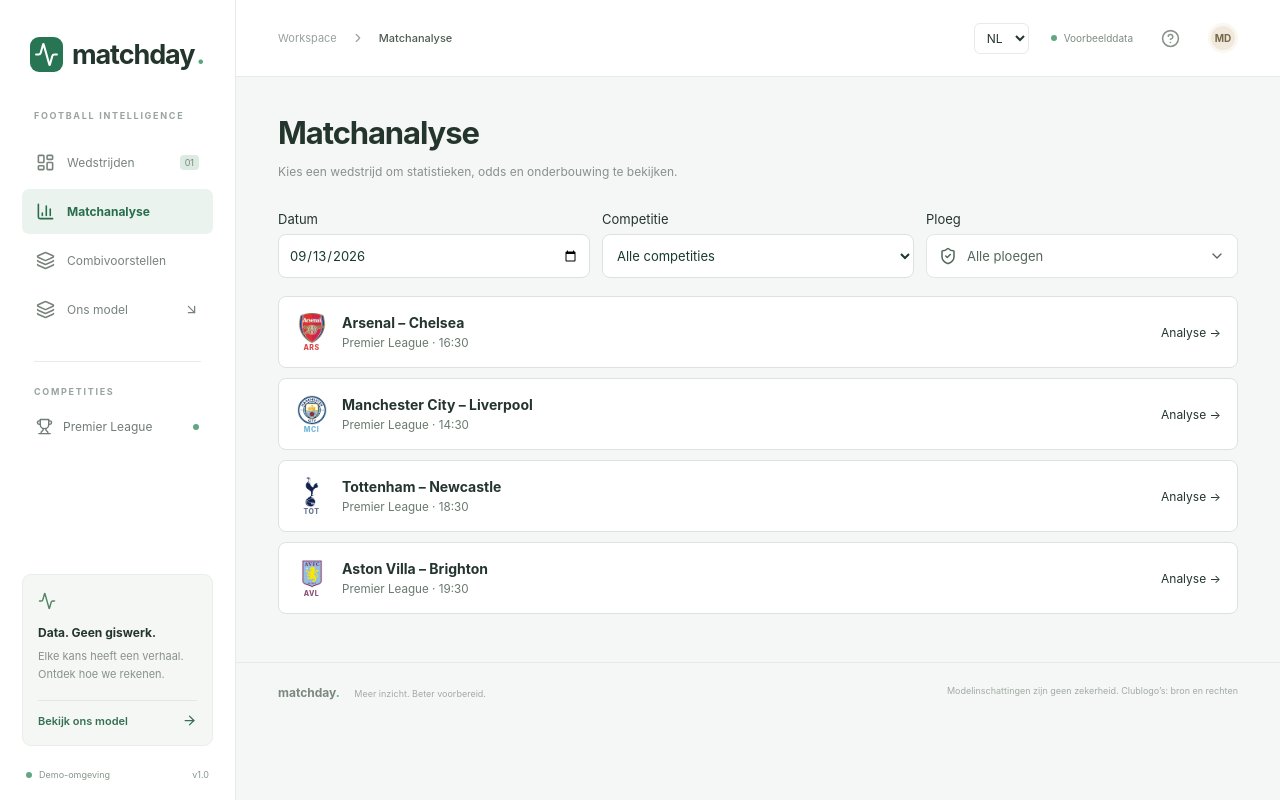
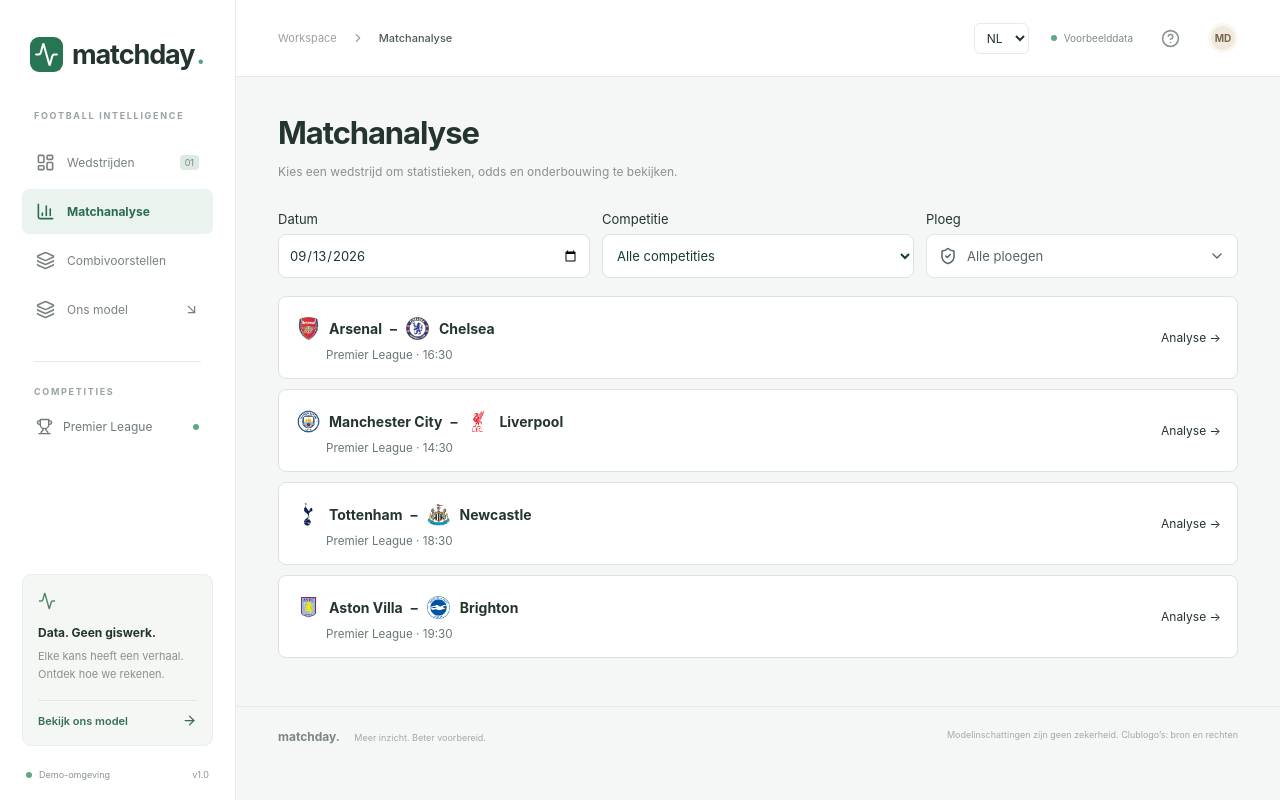
Before and after one commit to jphnfrxfcj-star/Football-Stats, a React (Vite) app: page / in a window 1280 px wide. Both pictures are taken after a click on the button "Matchanalyse". Built offline with nearby package versions, Linux system fonts and the light colour scheme.

Commit message:
Show both club crests in the match analysis picker

```diff
--- a/src/components/MatchPicker.tsx
+++ b/src/components/MatchPicker.tsx
@@ -112,12 +112,17 @@
                 key={f.id}
                 onClick={() => navigate(`/match/${f.id}`)}
               >
-                <Badge team={f.home} />
-                <span>
-                  <strong>
-                    {t(f.home.name)}
-                    {' – '}
-                    {t(f.away.name)}
+                <span className="match-picker-match">
+                  <strong className="match-picker-teams">
+                    <span className="match-picker-team">
+                      <Badge team={f.home} size="small" />
+                      <span>{t(f.home.name)}</span>
+                    </span>
+                    <span className="match-picker-separator">{' – '}</span>
+                    <span className="match-picker-team">
+                      <Badge team={f.away} size="small" />
+                      <span>{t(f.away.name)}</span>
+                    </span>
                   </strong>
                   <small>
                     {t(f.league.name)}
--- a/src/styles.css
+++ b/src/styles.css
@@ -3303,7 +3303,7 @@
   cursor: pointer;
   font: inherit;
 }
-.match-picker-row > span:nth-child(2) {
+.match-picker-match {
   flex: 1;
   min-width: 0;
 }
@@ -4099,3 +4099,32 @@
   font-size: 12px;
   color: #536759;
 }
+
+.match-picker-teams {
+  display: flex;
+  align-items: center;
+  flex-wrap: wrap;
+  gap: 8px;
+}
+.match-picker-team {
+  display: inline-flex;
+  align-items: center;
+  gap: 8px;
+  min-width: 0;
+}
+.match-picker-team > span:last-child {
+  min-width: 0;
+  overflow-wrap: anywhere;
+}
+.match-picker-match small {
+  padding-left: 31px;
+}
+@media (max-width: 720px) {
+  .match-picker-teams {
+    display: grid;
+    gap: 6px;
+  }
+  .match-picker-separator {
+    display: none;
+  }
+}
```
